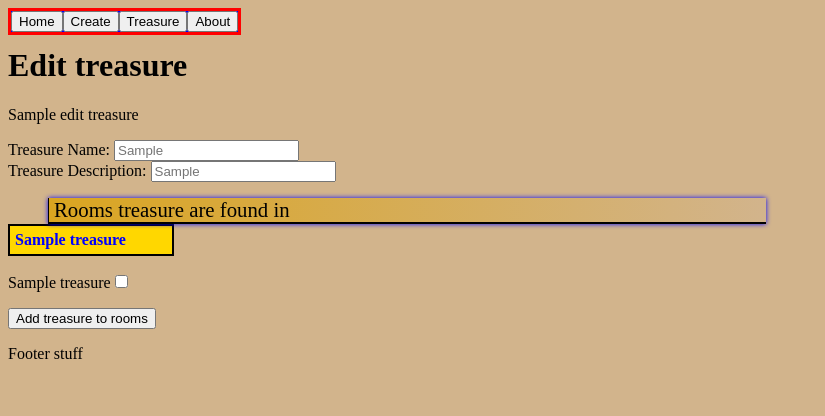
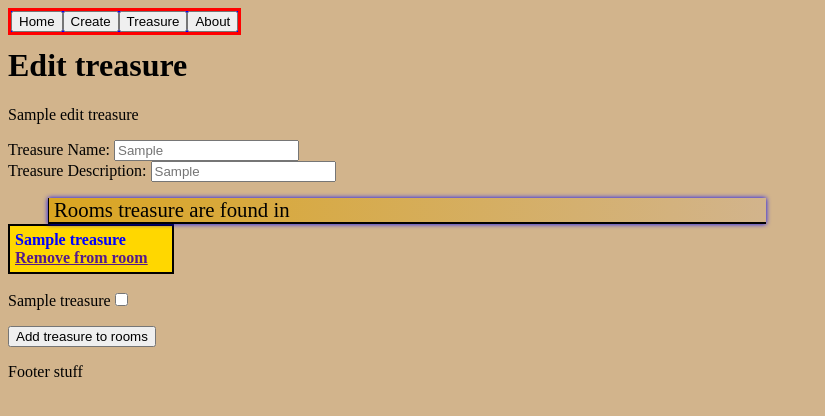
Before and after one commit to LeoKnox/adventure_django, a Django app: template templates/edit_treasure.html in a window 1280 px wide. Shown: the top 416 px of the page, without its empty margins (0-825 px from the left). Run offline with Django 3.2, Linux system fonts and the light colour scheme; the template is opened without the code that fills it: most values are stand-ins (such as "Sample title", 1, 10 or a date in 2020).

Commit message:
Add files via upload

```diff
--- a/rooms/templates/edit_treasure.html
+++ b/rooms/templates/edit_treasure.html
@@ -17,7 +17,9 @@
     <dl>
     <dd>Rooms treasure are found in</dd>
     {% for treasure in room_treasures %}
-        <dt>{{ treasure.name }}</dt>
+        <dt>{{ treasure.name }}
+            <a href="">Remove from room</a>
+        </dt>
     {% endfor %}
     </dl>
     {% for room in room_treasures %}
```
